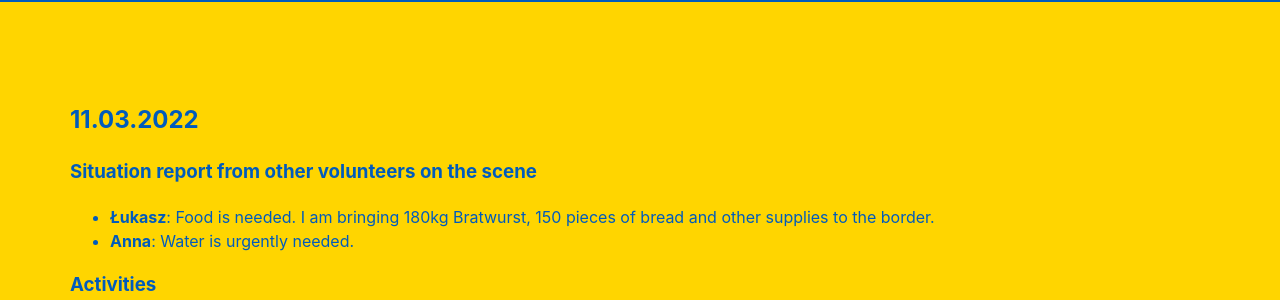
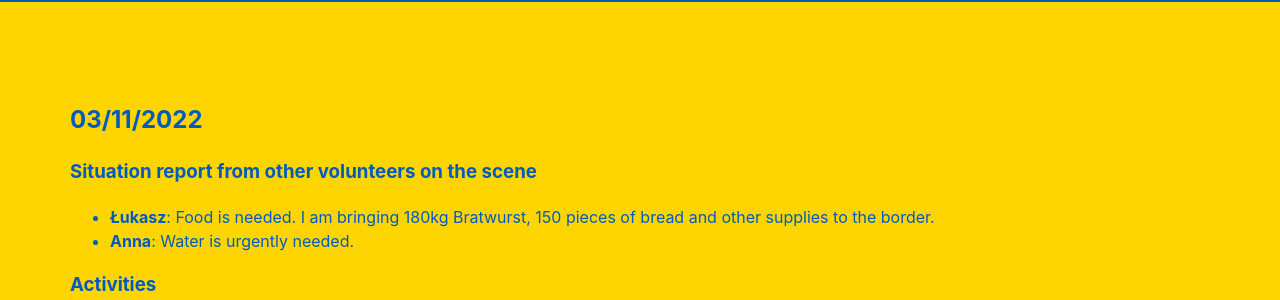
Before and after one commit to versable/kehr-website, a Jekyll site: the page built from en/ukraine.html, in a window 1280 px wide. Shown: the part 234-534 px from the top of the page. Built offline with Jekyll 4.4.1, drawn with Linux system fonts in a browser that asks for light colours.

Commit message:
UDate format

```diff
--- a/en/ukraine.html
+++ b/en/ukraine.html
@@ -11,7 +11,7 @@ permalink: /en/ukraine/
 </section>
 <section class="ukraine bottom">
     <div class="container" style="margin-top: 80px">
-        <h2>11.03.2022</h2>
+        <h2>03/11/2022</h2>
         <h3>Situation report from other volunteers on the scene</h3>
         <ul>
             <li>
```
